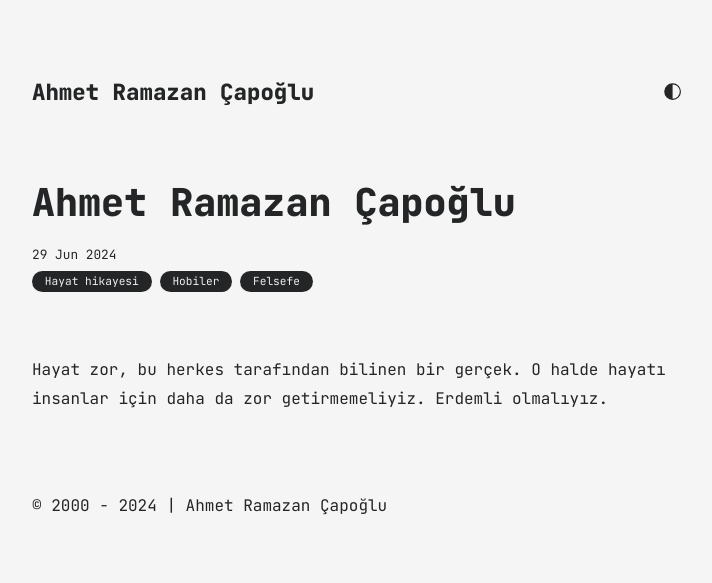
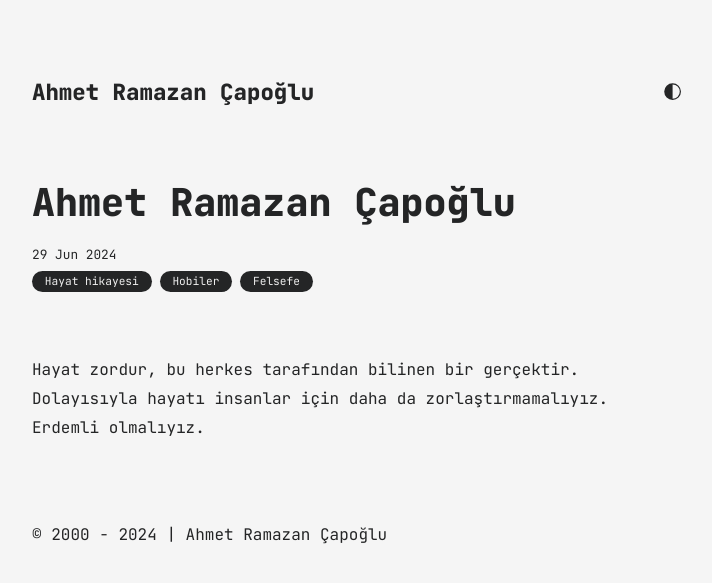
Before and after one commit to cap-oglu/cap-oglu.github.io, a Jekyll site: the page built from all_collections/_posts/2024-06-29-opening-of-my-personal-website.md, in a window 1280 px wide. Shown: the top 583 px of the page, without its empty margins (283-995 px from the left). Built offline with Jekyll 4.4.1, drawn with Linux system fonts in a browser that asks for light colours.

Commit message:
Update 2024-06-29-opening-of-my-personal-website.md

```diff
--- a/all_collections/_posts/2024-06-29-opening-of-my-personal-website.md
+++ b/all_collections/_posts/2024-06-29-opening-of-my-personal-website.md
@@ -5,4 +5,4 @@ date: 2024-06-29
 categories: ["Hayat hikayesi", "Hobiler", "Felsefe"]
 ---
 
-Hayat zor, bu herkes tarafından bilinen bir gerçek. O halde hayatı insanlar için daha da zor getirmemeliyiz. Erdemli olmalıyız.
+Hayat zordur, bu herkes tarafından bilinen bir gerçektir. Dolayısıyla hayatı insanlar için daha da zorlaştırmamalıyız. Erdemli olmalıyız.
```
